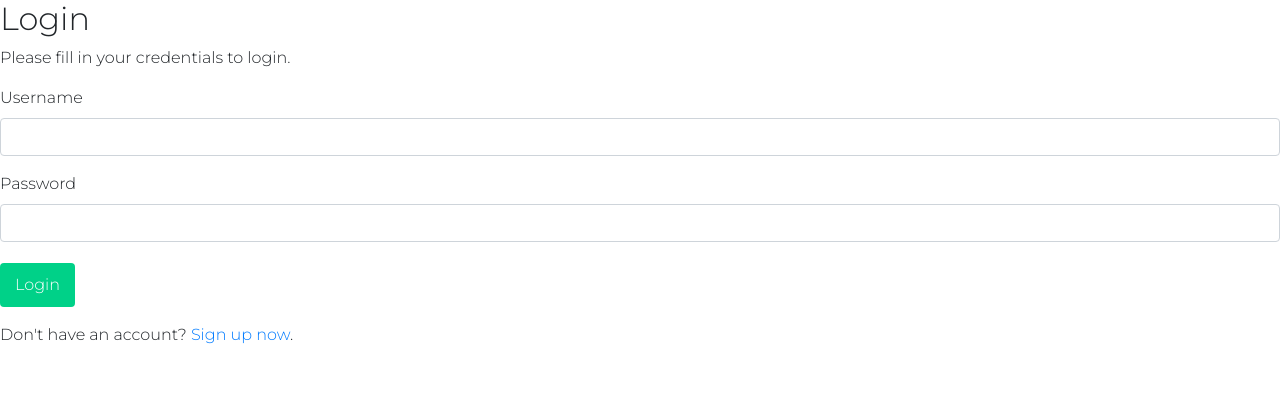
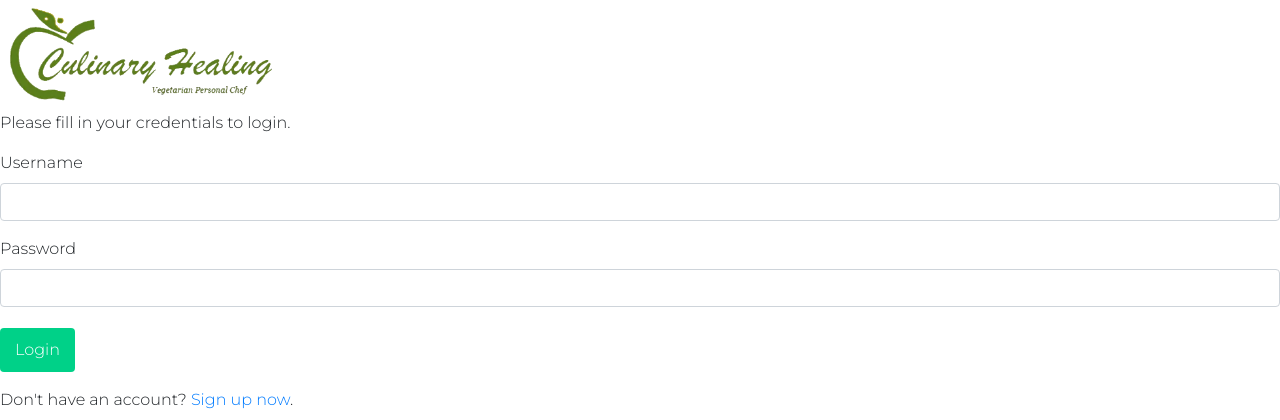
Before and after one commit to lamanaml/21daycleanse, a PHP site: page / in a window 1280 px wide. Shown: the top 420 px of the page. Run offline with PHP 8.4, Linux system fonts and the light colour scheme.

Commit message:
updated cards

```diff
--- a/index.php
+++ b/index.php
@@ -119,7 +119,7 @@ if($_SERVER["REQUEST_METHOD"] == "POST"){
 
 <body>
     <div class="wrapper">
-        <h2>Login</h2>
+        <img src="_authenticated/assets/images/chlogo-tran.png"  width="300px">
         <p>Please fill in your credentials to login.</p>
         <form action="<?php echo htmlspecialchars($_SERVER["PHP_SELF"]); ?>" method="post">
             <div class="form-group <?php echo (!empty($username_err)) ? 'has-error' : ''; ?>">
```
